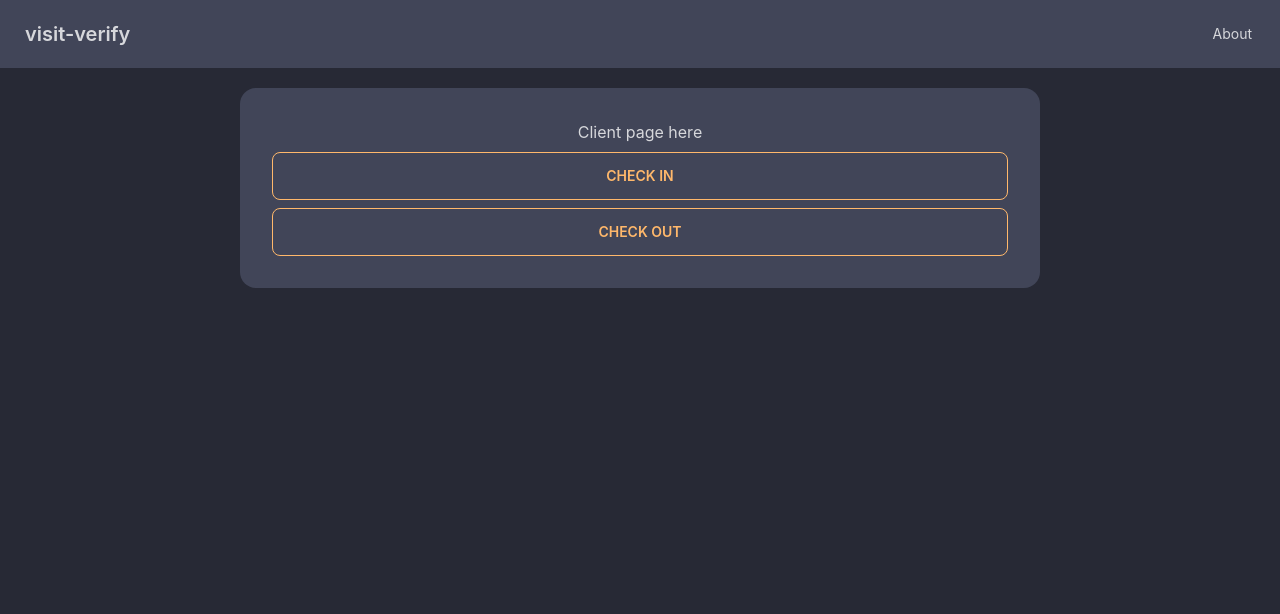
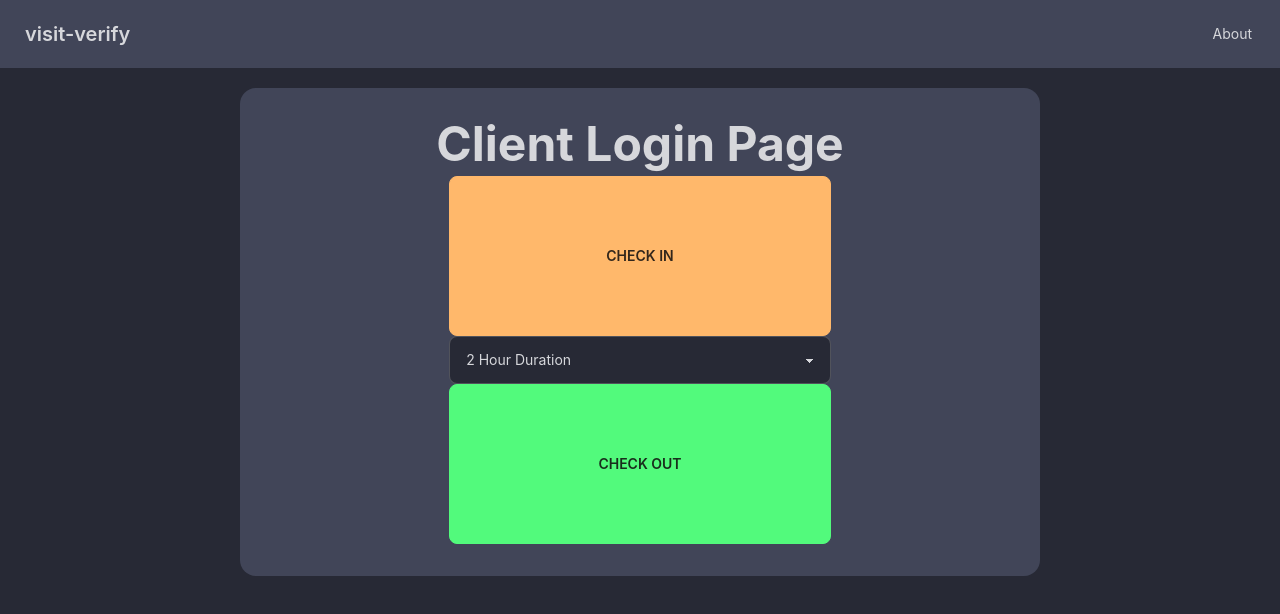
Before and after one commit to adamdon/visit-verify, a React (Vite) app in the folder frontend/: page /client in a window 1280 px wide. Shown: the top 614 px of the page. Built offline with nearby package versions, Linux system fonts and the light colour scheme; no server answers.

Commit message:
Added client page update

```diff
--- a/frontend/index.html
+++ b/frontend/index.html
@@ -4,7 +4,7 @@
     <meta charset="UTF-8" />
     <link rel="icon" type="image/svg+xml" href="/vite.svg" />
     <meta name="viewport" content="width=device-width, initial-scale=1.0" />
-    <title>crud-starter</title>
+    <title>visit-verify</title>
   </head>
   <body>
     <div id="root"></div>
--- a/frontend/src/components/pages/client/ClientPage.jsx
+++ b/frontend/src/components/pages/client/ClientPage.jsx
@@ -93,27 +93,29 @@ export default function ClientPage() {
     <>
       <ContentContainer>
 
-        <h1>Client page here</h1>
+        <h1 className="text-5xl font-bold">Client Login Page</h1>
 
-        <button className="btn btn-block btn-outline btn-accent" onClick={checkinOnClick} disabled={data.isDisabled}>
-          <span>Check in</span>
-          {isLoading ? <span className="loading loading-spinner"></span> : <></> }
-        </button>
 
-        <button className="btn btn-block btn-outline btn-accent" onClick={checkOutOnClick} disabled={data.isDisabled} style={{height: 40}}>
-          <span>Check Out</span>
-          {isLoading ? <span className="loading loading-spinner"></span> : <></> }
-        </button>
+        <div>
+          <button className="btn btn-block btn-accent h-40" onClick={checkinOnClick} disabled={data.isDisabled}>
+            <span>Check in</span>
+            {isLoading ? <span className="loading loading-spinner"></span> : <></> }
+          </button>
 
-        {/*<div className="indicator">*/}
-        {/*  <span className="indicator-item badge badge-secondary">In</span>*/}
-        {/*  <button onClick={checkinOnClick} className="btn btn-block" disabled={data.isDisabled}>Check in</button>*/}
-        {/*</div>*/}
+          <select className="select select-bordered w-full">
+            <option disabled>Select Duration</option>
+            <option>2 Hour Duration</option>
+            <option defaultValue>1 Hour Duration</option>
+            <option>30 Minutes</option>
+            <option>15 Minutes</option>
+          </select>
 
-        {/*<div className="indicator">*/}
-        {/*  <span className="indicator-item badge badge-secondary">Out</span>*/}
-        {/*  <button onClick={checkinOnClick} className="btn btn-block" disabled={data.isDisabled}>Check Out</button>*/}
-        {/*</div>*/}
+          <button className="btn btn-block btn-success h-40" onClick={checkOutOnClick} disabled={data.isDisabled}>
+            <span>Check Out</span>
+            {isLoading ? <span className="loading loading-spinner"></span> : <></> }
+          </button>
+        </div>
+
 
 
 
```
Also changed, not shown: 1 other file (tests, documents, lock files or other folders).
